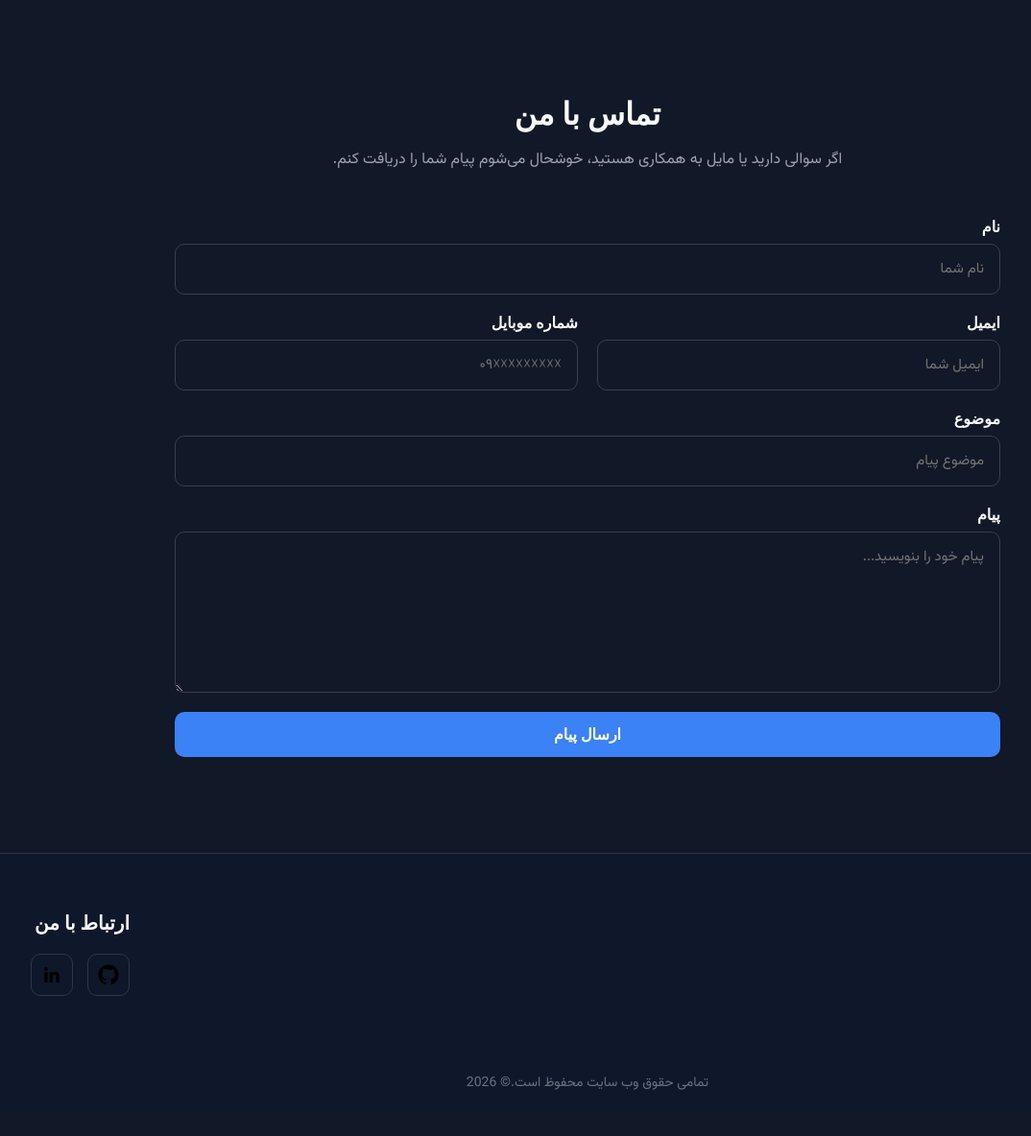
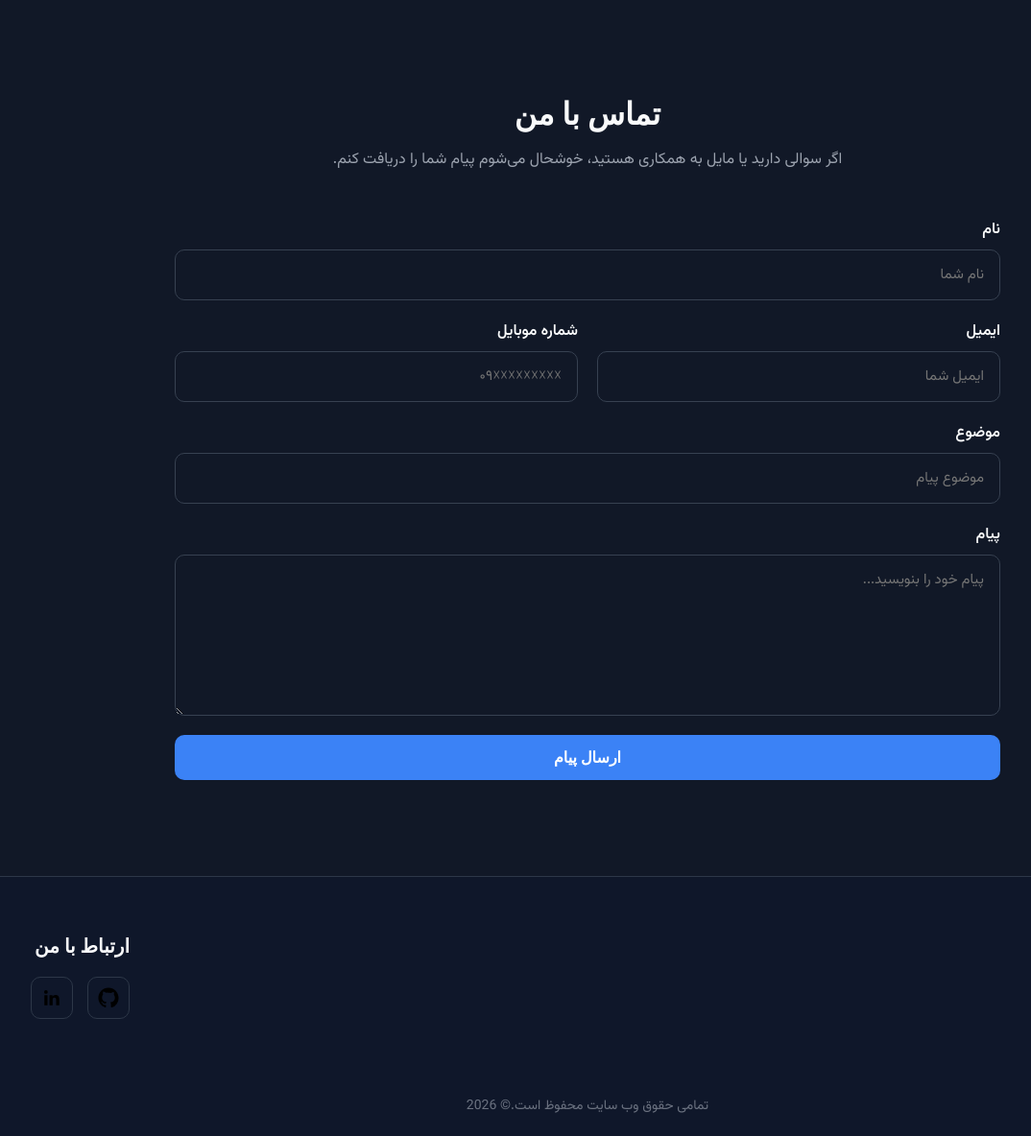
Before and after one commit to mahdippa-dev/portfolio, a Django app: page / in a window 1280 px wide. Shown: the part 1177-2361 px from the top of the page at 96% size, without its empty margins (28-1102 px from the left). Before the commit the page ends 2313 px from the top, so only its background shows below. Run offline with Django 5.2, Linux system fonts and the light colour scheme; data that the repository does not hold is empty; some libraries are stand-ins or nearby versions.

Commit message:
fix font

```diff
--- a/core/static/core/css/base.css
+++ b/core/static/core/css/base.css
@@ -1,8 +1,49 @@
+@font-face {
+    font-family: 'Vazirmatn';
+    src: url("../../fonts/Vazirmatn-Thin.woff2") format("woff2");
+    font-weight: 100;
+    font-style: normal;
+    font-display: swap;
+}
+
+@font-face {
+    font-family: 'Vazirmatn';
+    src: url("../../fonts/Vazirmatn-ExtraLight.woff2") format("woff2");
+    font-weight: 200;
+    font-style: normal;
+    font-display: swap;
+}
+
+@font-face {
+    font-family: 'Vazirmatn';
+    src: url("../../fonts/Vazirmatn-Light.woff2") format("woff2");
+    font-weight: 300;
+    font-style: normal;
+    font-display: swap;
+}
+
 @font-face {
     font-family: 'Vazirmatn';
     src: url("../../fonts/Vazirmatn-Regular.woff2") format("woff2");
     font-weight: 400;
     font-style: normal;
+    font-display: swap;
+}
+
+@font-face {
+    font-family: 'Vazirmatn';
+    src: url("../../fonts/Vazirmatn-Medium.woff2") format("woff2");
+    font-weight: 500;
+    font-style: normal;
+    font-display: swap;
+}
+
+@font-face {
+    font-family: 'Vazirmatn';
+    src: url("../../fonts/Vazirmatn-SemiBold.woff2") format("woff2");
+    font-weight: 600;
+    font-style: normal;
+    font-display: swap;
 }
 
 @font-face {
@@ -10,6 +51,23 @@
     src: url("../../fonts/Vazirmatn-Bold.woff2") format("woff2");
     font-weight: 700;
     font-style: normal;
+    font-display: swap;
+}
+
+@font-face {
+    font-family: 'Vazirmatn';
+    src: url("../../fonts/Vazirmatn-ExtraBold.woff2") format("woff2");
+    font-weight: 800;
+    font-style: normal;
+    font-display: swap;
+}
+
+@font-face {
+    font-family: 'Vazirmatn';
+    src: url("../../fonts/Vazirmatn-Black.woff2") format("woff2");
+    font-weight: 900;
+    font-style: normal;
+    font-display: swap;
 }
 
 /* حذف فاصله‌های پیش‌فرض مرورگر */
```
Also changed, not shown: core/static/fonts/Vazirmatn-Black.woff2 (added), core/static/fonts/Vazirmatn-ExtraBold.woff2 (added), core/static/fonts/Vazirmatn-ExtraLight.woff2 (added), core/static/fonts/Vazirmatn-Light.woff2 (added), core/static/fonts/Vazirmatn-Medium.woff2 (added), core/static/fonts/Vazirmatn-SemiBold.woff2 (added), core/static/fonts/Vazirmatn-Thin.woff2 (added).
